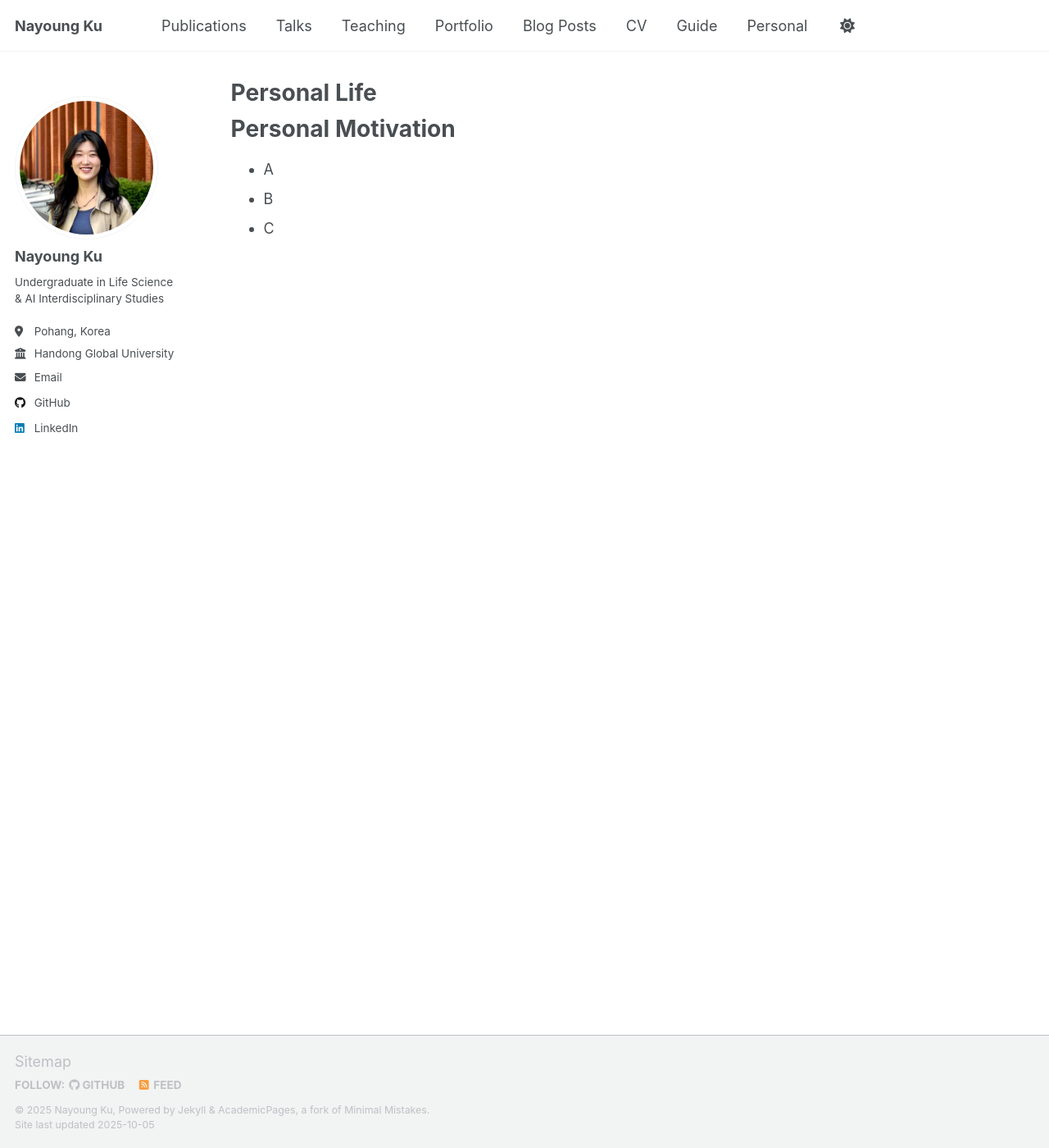
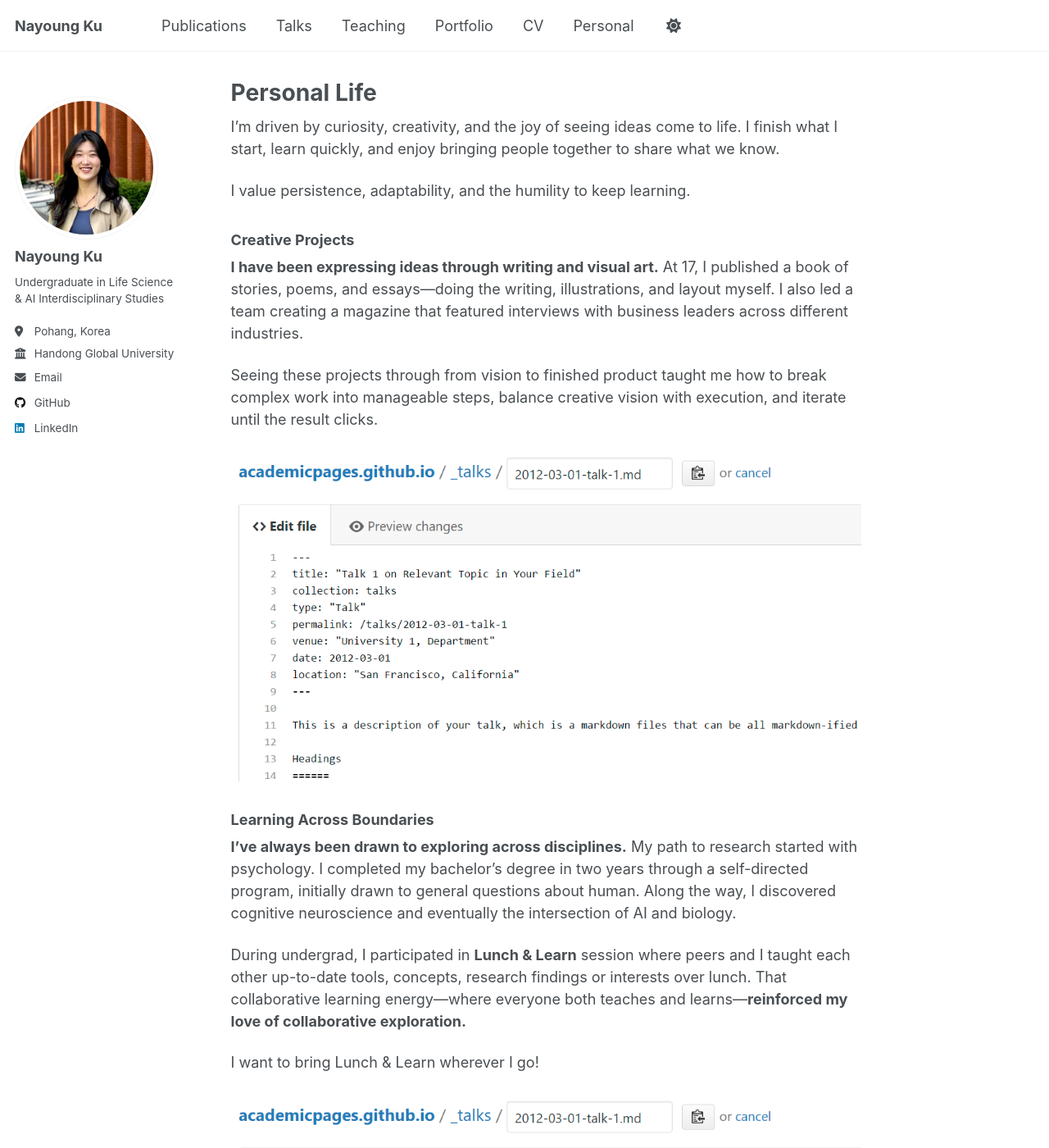
Before and after one commit to nayoungku1/nayoungku1.github.io, a Jekyll site: the page built from _pages/personal.md, in a window 1280 px wide and 1400 px high. Shown: the whole window at 82% size. Built offline with Jekyll 4.4.1, drawn with Linux system fonts in a browser that asks for light colours; a script that is not in the unit is left out; some of the changed text lies outside the part shown.

Commit message:
Add draft for personal life page

```diff
--- a/_pages/personal.md
+++ b/_pages/personal.md
@@ -8,8 +8,38 @@ redirect_from:
 {% include base_path %}
 
 
-Personal Motivation
-======
-* A
-* B
-* C
+I’m driven by curiosity, creativity, and the joy of seeing ideas come to life. I finish what I start, learn quickly, and enjoy bringing people together to share what we know.
+
+I value persistence, adaptability, and the humility to keep learning.
+
+### Creative Projects
+
+**I have been expressing ideas through writing and visual art.**
+At 17, I published a book of stories, poems, and essays—doing the writing, illustrations, and layout myself. I also led a team creating a magazine that featured interviews with business leaders across different industries.
+
+Seeing these projects through from vision to finished product taught me how to break complex work into manageable steps, balance creative vision with execution, and iterate until the result clicks.
+
+![image example](/images/editing-talk.png)
+
+### Learning Across Boundaries
+**I’ve always been drawn to exploring across disciplines.**
+My path to research started with psychology. I completed my bachelor’s degree in two years through a self-directed program, initially drawn to general questions about human.
+Along the way, I discovered cognitive neuroscience and eventually the intersection of AI and biology.
+
+During undergrad, I participated in **Lunch & Learn** session where peers and I taught each other up-to-date tools, concepts, research findings or interests over lunch. That collaborative learning energy—where everyone both teaches and learns—**reinforced my love of collaborative exploration.**
+
+I want to bring Lunch & Learn wherever I go!
+
+![example](/images/editing-talk.png)
+
+## Outdoor Adventures & Resilience
+Surfing near campus, hiking national parks, or running for miles—these are my reset buttons.
+At 12, I completed a **150km trek** across Korea for five days, carrying all my gear. **It taught me to persist through long, uncertain challenges**—lessons that still guide how I tackle complex projects today.
+
+![example](/images/editing-talk.png)
+
+## Adaptability & Connection
+**I adapt quickly and connect with diverse perspectives.**
+Between boarding school and residential college, I've lived with 30+ roommates from different backgrounds. At university, I served as an exchange student helper for those from France, Pakistan, and Spain navigate academic and cultural adjustment.
+
+![example](/images/editing-talk.png)
```
Also changed, not shown: _data/navigation.yml (+6 -6 lines).
